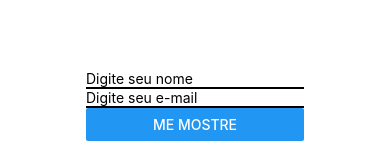
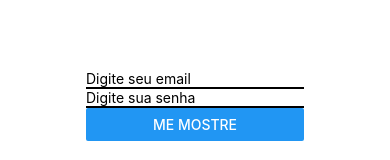
Before and after one commit to IPaulino/mobileReactNative-App, a React Native app: screen / in a window 390 px wide. Shown: the part 317-477 px from the top of the page. Built offline with nearby package versions, Linux system fonts and the light colour scheme.

Commit message:
sixth commit

```diff
--- a/src/AppNew.jsx
+++ b/src/AppNew.jsx
@@ -3,7 +3,7 @@ import Primeiro from './components/Primeiro';
 import {View, StyleSheet} from 'react-native';
 import MaxMin from './components/MaxMin';
 import Contador from './components/Contador';
-import ListaProduto from './components/ListaProduto';
+import Formulario from './components/Formulario';
 
 function NewApp (){
     return (
@@ -15,7 +15,7 @@ function NewApp (){
 
             */}
 
-        <ListaProduto/>
+        <Formulario/>
 
         </View>
     )
--- a/src/components/ListaProduto.jsx
+++ b/src/components/Formulario.jsx
@@ -1,30 +1,31 @@
 import React, {useState} from 'react'
 import { View, TextInput, Button } from 'react-native'
 
-const ListaProduto = () => {
+const Formulario = () => {
 
-  let [nome, setNome] = useState('')
   let [email, setEmail] = useState('')
+  let [senha, setSenha] = useState('')
 
   const exibirDados = _=>{
-    console.warn({nome, email})
+    console.warn({email, senha})
   }
 
   return (
     <View>
         <TextInput
         style={{borderBottomWidth: 2.0}}
-        placeholder='Digite seu nome'
-        value={nome}
-        onChangeText={nome => setNome(nome)}
+        placeholder='Digite seu email'
+        value={email}
+        onChangeText={email => setEmail(email)}
 
         />
 
         <TextInput
         style={{borderBottomWidth: 2.0}}
-        placeholder='Digite seu e-mail'
-        value={email}
-        onChangeText={email => setEmail(email)}
+        placeholder='Digite sua senha'
+        value={senha}
+        onChangeText={senha => setSenha(senha)}
+        secureTextEntry={true}
 
         />
 
@@ -39,4 +40,4 @@ const ListaProduto = () => {
   )
 }
 
-export default ListaProduto
+export default Formulario
```
